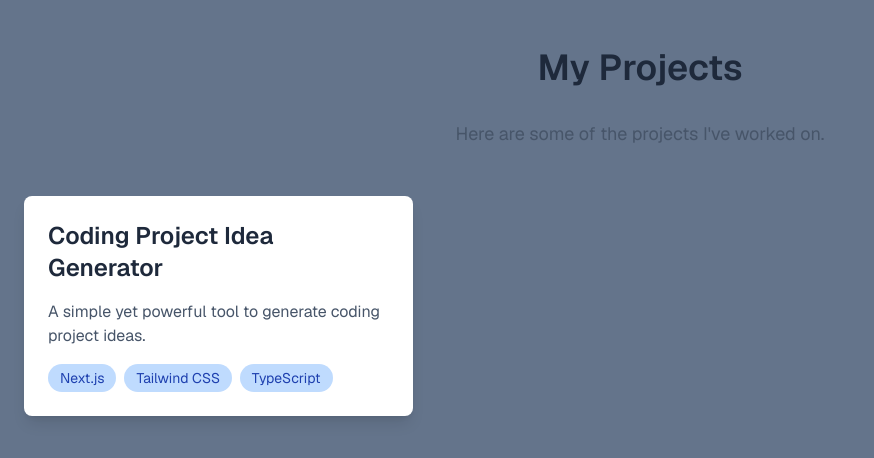
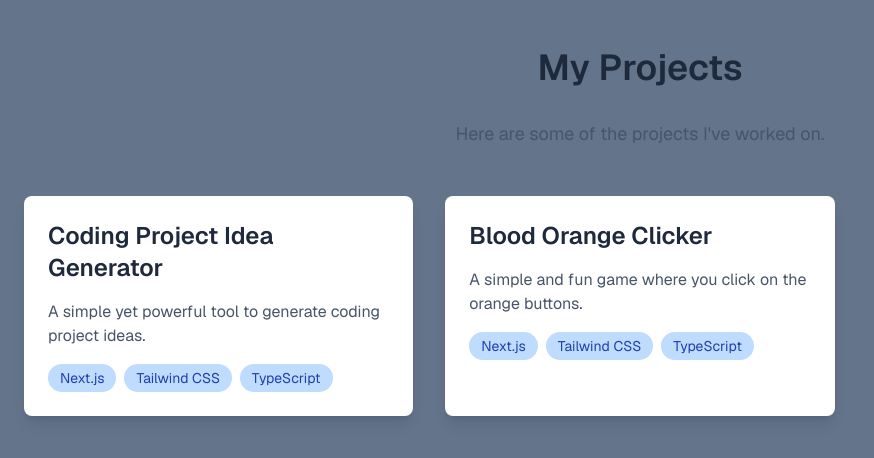
Before and after one commit to Emonora/portfolio, a Next.js app: page /projects in a window 1280 px wide. Shown: the top 458 px of the page, without its empty margins (0-874 px from the left). Built offline with nearby package versions, Linux system fonts and the light colour scheme.

Commit message:
added another project to the projects page

```diff
--- a/src/app/projects/page.tsx
+++ b/src/app/projects/page.tsx
@@ -10,6 +10,12 @@ const projects: Project[] = [
     title: "Coding Project Idea Generator",
     description: "A simple yet powerful tool to generate coding project ideas.",
     url: "https://idea-gen-beryl.vercel.app/",
+    techStack: ["Next.js", "Tailwind CSS", "TypeScript"],
+  },
+  {
+    title: "Blood Orange Clicker",
+    description: "A simple and fun game where you click on the orange buttons.",
+    url: "https://blood-orange-clicker.vercel.app/",
     techStack: ["Next.js", "Tailwind CSS", "TypeScript"],
   },
 ];
```
